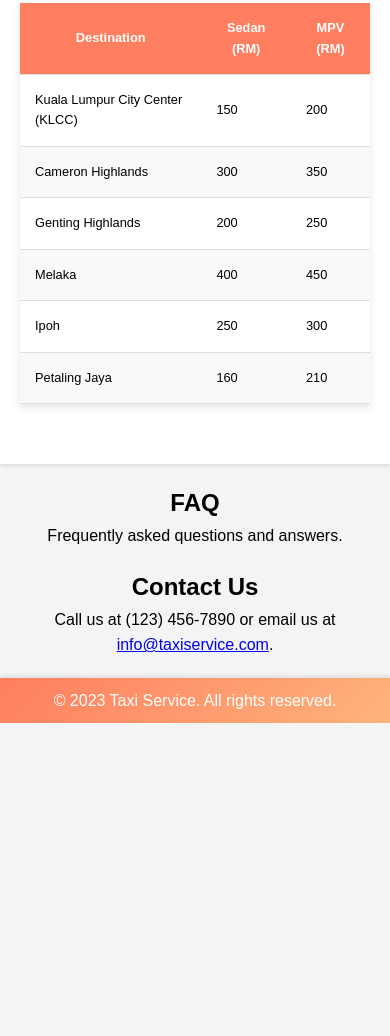
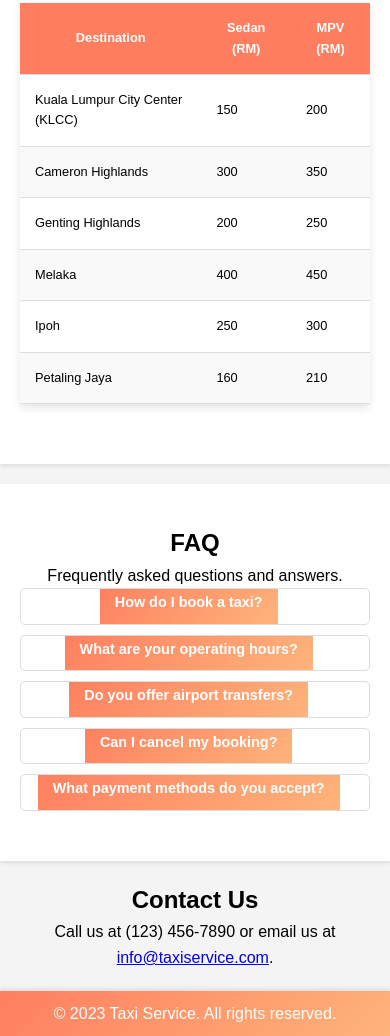
Before and after one commit to CoEdd/Taxi-booking, a plain HTML site: page index.html in a window 390 px wide. Shown: the part 2118-3154 px from the top of the page. Before the commit the page ends 2841 px from the top, so only its background shows below. Drawn offline with Linux system fonts and the light colour scheme.

Commit message:
Add FAQ section with interactive questions and answers

```diff
--- a/index.html
+++ b/index.html
@@ -105,6 +105,48 @@
         <section id="faq">
             <h2>FAQ</h2>
             <p>Frequently asked questions and answers.</p>
+            <div class="faq-container">
+                <!-- FAQ Item 1 -->
+                <div class="faq-item">
+                    <input type="checkbox" id="faq1">
+                    <label for="faq1" class="faq-question">How do I book a taxi?</label>
+                    <div class="faq-answer">
+                        <p>You can book a taxi by visiting our website, selecting your preferred car type, and entering your pickup and drop-off locations. Alternatively, you can call us at (123) 456-7890.</p>
+                    </div>
+                </div>
+                <!-- FAQ Item 2 -->
+                <div class="faq-item">
+                    <input type="checkbox" id="faq2">
+                    <label for="faq2" class="faq-question">What are your operating hours?</label>
+                    <div class="faq-answer">
+                        <p>We operate 24/7, so you can book a ride anytime, day or night.</p>
+                    </div>
+                </div>
+                <!-- FAQ Item 3 -->
+                <div class="faq-item">
+                    <input type="checkbox" id="faq3">
+                    <label for="faq3" class="faq-question">Do you offer airport transfers?</label>
+                    <div class="faq-answer">
+                        <p>Yes, we provide airport transfers to and from KLIA and other major airports in Malaysia.</p>
+                    </div>
+                </div>
+                <!-- FAQ Item 4 -->
+                <div class="faq-item">
+                    <input type="checkbox" id="faq4">
+                    <label for="faq4" class="faq-question">Can I cancel my booking?</label>
+                    <div class="faq-answer">
+                        <p>Yes, you can cancel your booking up to 2 hours before the scheduled pickup time without any charges.</p>
+                    </div>
+                </div>
+                <!-- FAQ Item 5 -->
+                <div class="faq-item">
+                    <input type="checkbox" id="faq5">
+                    <label for="faq5" class="faq-question">What payment methods do you accept?</label>
+                    <div class="faq-answer">
+                        <p>We accept cash, credit/debit cards, and online payments via e-wallets like GrabPay and Touch 'n Go.</p>
+                    </div>
+                </div>
+            </div>
         </section>
         <section id="contact">
             <h2>Contact Us</h2>
--- a/styles.css
+++ b/styles.css
@@ -291,6 +291,88 @@ footer {
     background-color: #f1f1f1;
 }
 
+/* FAQ Section */
+#faq {
+    text-align: center;
+    padding: 40px 20px;
+    background-color: #fff;
+    box-shadow: 0 2px 4px rgba(0, 0, 0, 0.1);
+    margin-top: 20px;
+}
+
+.faq-container {
+    max-width: 800px;
+    margin: 0 auto;
+    text-align: center;
+}
+
+.faq-item {
+    margin-bottom: 10px;
+    border: 1px solid #ddd;
+    border-radius: 5px;
+    overflow: hidden;
+    transition: box-shadow 0.3s ease;
+}
+
+.faq-item:hover {
+    box-shadow: 0 4px 8px rgba(0, 0, 0, 0.1);
+}
+
+.faq-item input[type="checkbox"] {
+    display: none; /* Hide the checkbox */
+}
+
+.faq-question {
+    background: linear-gradient(135deg, #ff7e5f, #feb47b);
+    color: white;
+    font-size: 1.2em;
+    font-weight: bold;
+    padding: 15px;
+    width: 100%;
+    text-align: center;
+    border: none;
+    cursor: pointer;
+    outline: none;
+    transition: background 0.3s ease;
+}
+
+.faq-question:hover {
+    background: linear-gradient(135deg, #feb47b, #ff7e5f);
+}
+
+.faq-answer {
+    max-height: 0;
+    overflow: hidden;
+    padding: 0 15px;
+    background-color: #f9f9f9;
+    transition: max-height 0.3s ease, padding 0.3s ease;
+}
+
+.faq-answer p {
+    font-size: 1em;
+    line-height: 1.6;
+    margin: 15px 0;
+    color: #555;
+}
+
+/* Show the answer when the checkbox is checked */
+.faq-item input[type="checkbox"]:checked ~ .faq-answer {
+    max-height: 200px; /* Adjust based on content length */
+    padding: 15px;
+}
+
+/* Add a rotation effect to the question label */
+.faq-question::after {
+    content: '+';
+    float: right;
+    font-size: 1.5em;
+    transition: transform 0.3s ease;
+}
+
+.faq-item input[type="checkbox"]:checked + .faq-question::after {
+    transform: rotate(45deg); /* Rotate the '+' symbol to indicate open state */
+}
+
 /* Responsive Design */
 @media (max-width: 768px) {
     .navbar {
@@ -357,6 +439,10 @@ footer {
     .rates-table {
         font-size: 0.9em;
     }
+
+    .faq-question {
+        font-size: 1em;
+    }
 }
 
 @media (max-width: 480px) {
@@ -384,4 +470,8 @@ footer {
     .rates-table {
         font-size: 0.8em;
     }
+
+    .faq-question {
+        font-size: 0.9em;
+    }
 }
```
